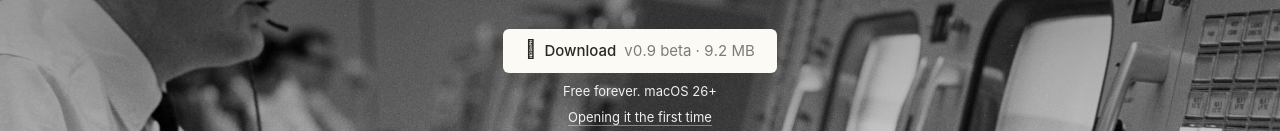
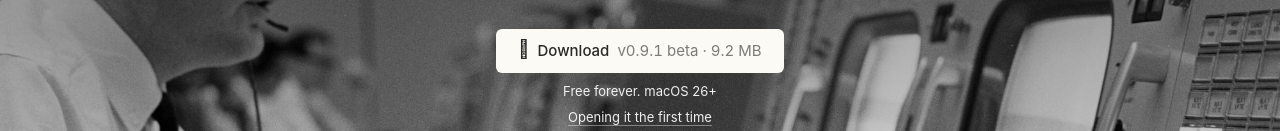
Before and after one commit to spec-proj/longhand, a plain HTML site: page docs/index.html in a window 1280 px wide. Shown: the part 290-421 px from the top of the page. Drawn offline with Linux system fonts and the light colour scheme; no server answers.

```diff
--- a/docs/index.html
+++ b/docs/index.html
@@ -201,7 +201,7 @@ details.small p { margin: 8px 0 0; line-height: 1.45; }
 saved as .md files and tracked with Git.</span>
     </p>
     <div class="get">
-      <a class="download" id="download" href="#"><span class="apple" aria-hidden="true">&#xF8FF;</span>Download<span class="facts" id="facts">v0.9 beta · 9.2 MB</span></a>
+      <a class="download" id="download" href="#"><span class="apple" aria-hidden="true">&#xF8FF;</span>Download<span class="facts" id="facts">v0.9.1 beta · 9.2 MB</span></a>
       <span class="small lift">Free forever. macOS 26+</span>
       <details class="small lift">
         <summary>Opening it the first time</summary>
```
Also changed, not shown: 2 other files.
